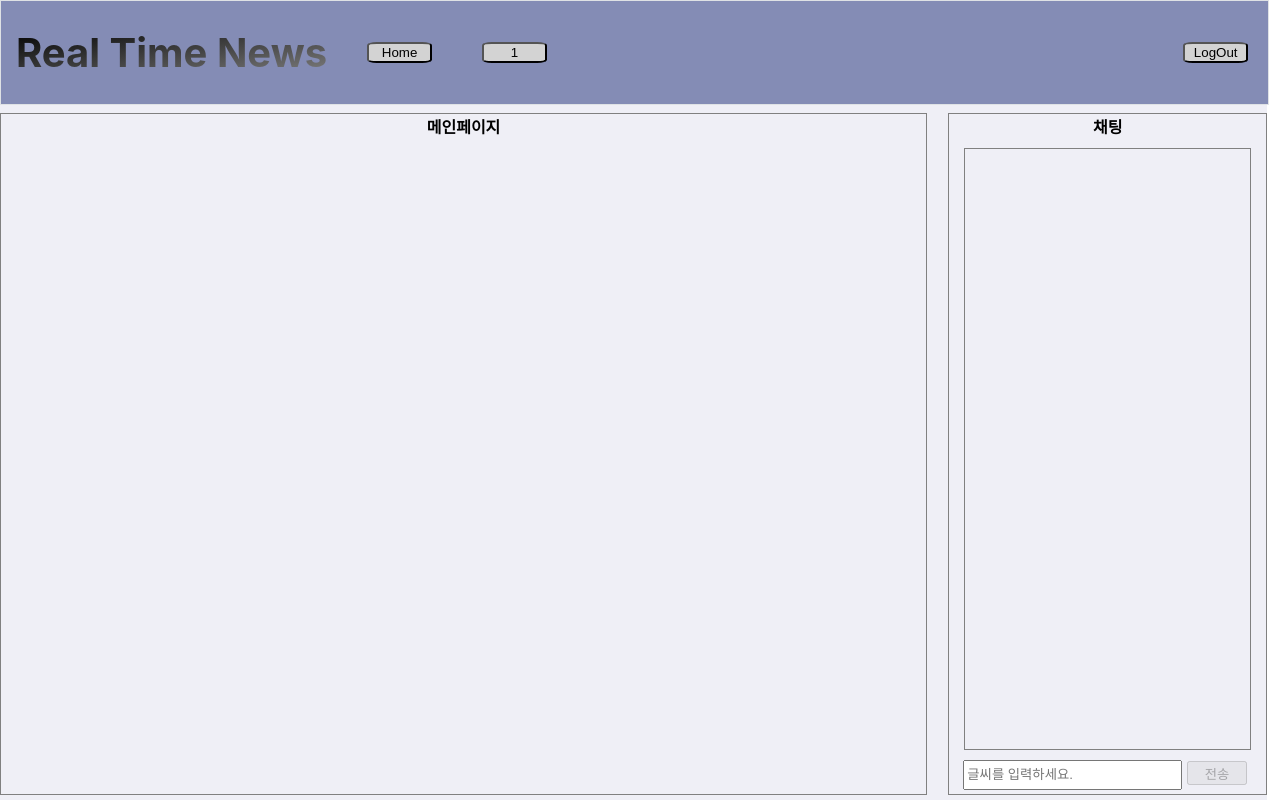
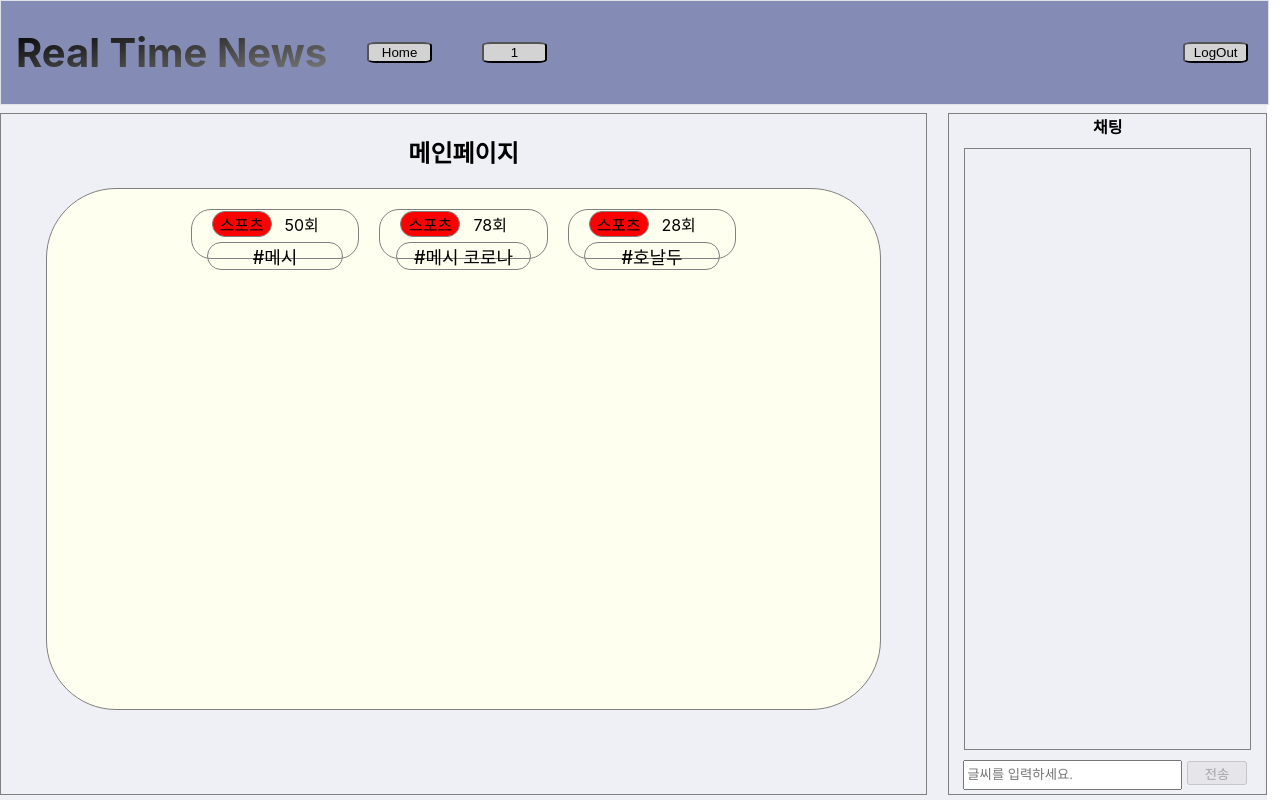
Before and after one commit to RealTimeNews/real-time-news-web, a React (Create React App) app: page / in a window 1280 px wide. Built offline with nearby package versions, Linux system fonts and the light colour scheme.

Commit message:
[Feat] 메인 뷰 totalHashTagList 임시 데이터 출력

```diff
--- a/src/css/style.module.scss
+++ b/src/css/style.module.scss
@@ -99,6 +99,68 @@ input:focus {
       margin: 10px 10px 10px 10px;
       width: 20%;
       height: 5vh;
+    }
+  }
+
+  .hashtag-wrap {
+    margin: 5px auto;
+    width: 90%;
+    border: 1px solid gray;
+    border-radius: 70px;
+    min-height: 65vh;
+    background-color: ivory;
+
+    .hashtag-content {
+      margin: 20px 10px 10px 10px;
+      display: inline-block;
+      border: 1px solid gray;
+      border-radius: 20px;
+      width: 20%;
+      height: 6vh;
+
+      .hashtag-content-title-wrap {
+        margin: 1px 0px 0px 5px;
+        width: 90%;
+
+        .hashtag-content-title {
+          display: inline-block;
+          width: 40%;
+          .hashtag-content-title-sport {
+            border-radius: 30px;
+            border: 1px solid gray;
+            background-color: red;
+          }
+          .hashtag-content-title-economy {
+            border-radius: 30px;
+            border: 1px solid gray;
+            background-color: yellow;
+          }
+          .hashtag-content-title-science {
+            border-radius: 30px;
+            border: 1px solid gray;
+            background-color: blue;
+          }
+          .hashtag-content-title-entertainment {
+            border-radius: 30px;
+            border: 1px solid gray;
+            background-color: green;
+          }
+        }
+        .hashtag-content-count {
+          display: inline-block;
+          width: 40%;
+        }
+      }
+      .hashtag-content-item {
+        width: 80%;
+        margin: 5px auto;
+        text-align: center;
+        font-size: 18px;
+        font-weight: 550;
+        border: 1px solid gray;
+        border-radius: 20px;
+        color: black;
+      }
     }
   }
 }
--- /dev/null
+++ b/src/util/common_util.tsx
@@ -0,0 +1,17 @@
+export const filterMap = () => {
+  const hashMap = new Map();
+  hashMap.set('스포츠', 0);
+  hashMap.set('IT/과학', 1);
+  hashMap.set('경제', 2);
+  hashMap.set('연예', 3);
+
+  return hashMap;
+};
+
+export const filterNumber = (filter: string) => {
+  const map = filterMap();
+
+  const filterNum = map.get(filter);
+
+  return filterNum;
+};
--- /dev/null
+++ b/src/view/hashtag/hashtag_presenter.tsx
@@ -0,0 +1,59 @@
+import styles from '../../css/style.module.scss';
+import { filterNumber } from '../../util/common_util';
+import { HashTagInfo } from '../../util/interface_util';
+
+interface Props {
+  hashTagInfo: HashTagInfo;
+}
+
+const HashTagPresenter = ({ hashTagInfo }: Props) => {
+  const filterNum = filterNumber(hashTagInfo.filter);
+  let hashTagFilter;
+
+  switch (filterNum) {
+    case 0:
+      hashTagFilter = (
+        <div className={styles['hashtag-content-title-sport']}>
+          {hashTagInfo.filter}
+        </div>
+      );
+      break;
+    case 1:
+      hashTagFilter = (
+        <div className={styles['hashtag-content-title-science']}>
+          {hashTagInfo.filter}
+        </div>
+      );
+      break;
+    case 2:
+      hashTagFilter = (
+        <div className={styles['hashtag-content-title-economy']}>
+          {hashTagInfo.filter}
+        </div>
+      );
+      break;
+    case 3:
+      hashTagFilter = (
+        <div className={styles['hashtag-content-title-entertainment']}>
+          {hashTagInfo.filter}
+        </div>
+      );
+      break;
+  }
+
+  return (
+    <div className={styles['hashtag-content']}>
+      <div className={styles['hashtag-content-title-wrap']}>
+        <div className={styles['hashtag-content-title']}>{hashTagFilter}</div>
+        <div className={styles['hashtag-content-count']}>
+          {hashTagInfo.count}회
+        </div>
+      </div>
+      <div className={styles['hashtag-content-item']}>
+        #{hashTagInfo.hashTag}
+      </div>
+    </div>
+  );
+};
+
+export default HashTagPresenter;
--- a/src/view/main/main_view_container.tsx
+++ b/src/view/main/main_view_container.tsx
@@ -1,8 +1,93 @@
 import { observer } from 'mobx-react';
+import { useEffect, useRef, useState } from 'react';
+import { HashTagInfo } from '../../util/interface_util';
 import MainViewPresenter from './main_view_presenter';
 
 const MainViewContainer = observer(() => {
-  return <MainViewPresenter />;
+  const [totalHashTagList, setTotalHashTagList] = useState<HashTagInfo[]>([]);
+  const count = useRef(0);
+
+  const getDataList: HashTagInfo[] = [
+    {
+      id: 1,
+      hashTag: '메시',
+      filter: '스포츠',
+      count: 50
+    },
+    {
+      id: 2,
+      hashTag: '메시 코로나',
+      filter: '스포츠',
+      count: 78
+    },
+    {
+      id: 3,
+      hashTag: '호날두',
+      filter: '스포츠',
+      count: 28
+    },
+    {
+      id: 4,
+      hashTag: '호날두 노쇼',
+      filter: '스포츠',
+      count: 23
+    },
+    {
+      id: 5,
+      hashTag: '코로나',
+      filter: '경제',
+      count: 15
+    },
+    {
+      id: 6,
+      hashTag: '코로나 확진자',
+      filter: '경제',
+      count: 109
+    },
+    {
+      id: 7,
+      hashTag: '인공지능 AI',
+      filter: 'IT/과학',
+      count: 77
+    },
+    {
+      id: 8,
+      hashTag: '블록체인 NFT',
+      filter: 'IT/과학',
+      count: 41
+    },
+    {
+      id: 9,
+      hashTag: '유재석 확진',
+      filter: '연예',
+      count: 38
+    },
+    {
+      id: 9,
+      hashTag: '김종국 논란',
+      filter: '연예',
+      count: 40
+    }
+  ];
+
+  let timer: ReturnType<typeof setTimeout>;
+
+  useEffect(() => {
+    if (count.current < getDataList.length) {
+      timer = setInterval(() => {
+        setTotalHashTagList((totalHashTagList) =>
+          totalHashTagList.concat(getDataList[count.current])
+        );
+        count.current += 1;
+      }, 1500);
+
+      return () => {
+        clearTimeout(timer);
+      };
+    }
+  }, [totalHashTagList]);
+
+  return <MainViewPresenter hashTagList={totalHashTagList} />;
 });
 
 export default MainViewContainer;
--- a/src/view/main/main_view_presenter.tsx
+++ b/src/view/main/main_view_presenter.tsx
@@ -1,10 +1,24 @@
+import React from 'react';
 import styles from '../../css/style.module.scss';
+import { HashTagInfo } from '../../util/interface_util';
+import HashTagPresenter from '../hashtag/hashtag_presenter';
 
-const MainViewPresenter = () => {
+interface Props {
+  hashTagList: HashTagInfo[];
+}
+
+const MainViewPresenter = ({ hashTagList }: Props) => {
   return (
     <div className={styles['main-component']}>
-      <b>메인페이지</b>
+      <h2>메인페이지</h2>
+      <div className={styles['hashtag-wrap']}>
+        {hashTagList.map((hashTagInfo: HashTagInfo) => {
+          return (
+            <HashTagPresenter key={hashTagInfo.id} hashTagInfo={hashTagInfo} />
+          );
+        })}
+      </div>
     </div>
   );
 };
-export default MainViewPresenter;
+export default React.memo(MainViewPresenter);
```
Also changed, not shown: src/css/style.module.scss.d.ts (+10 -0 lines), src/util/interface_util.tsx (+7 -0 lines).
